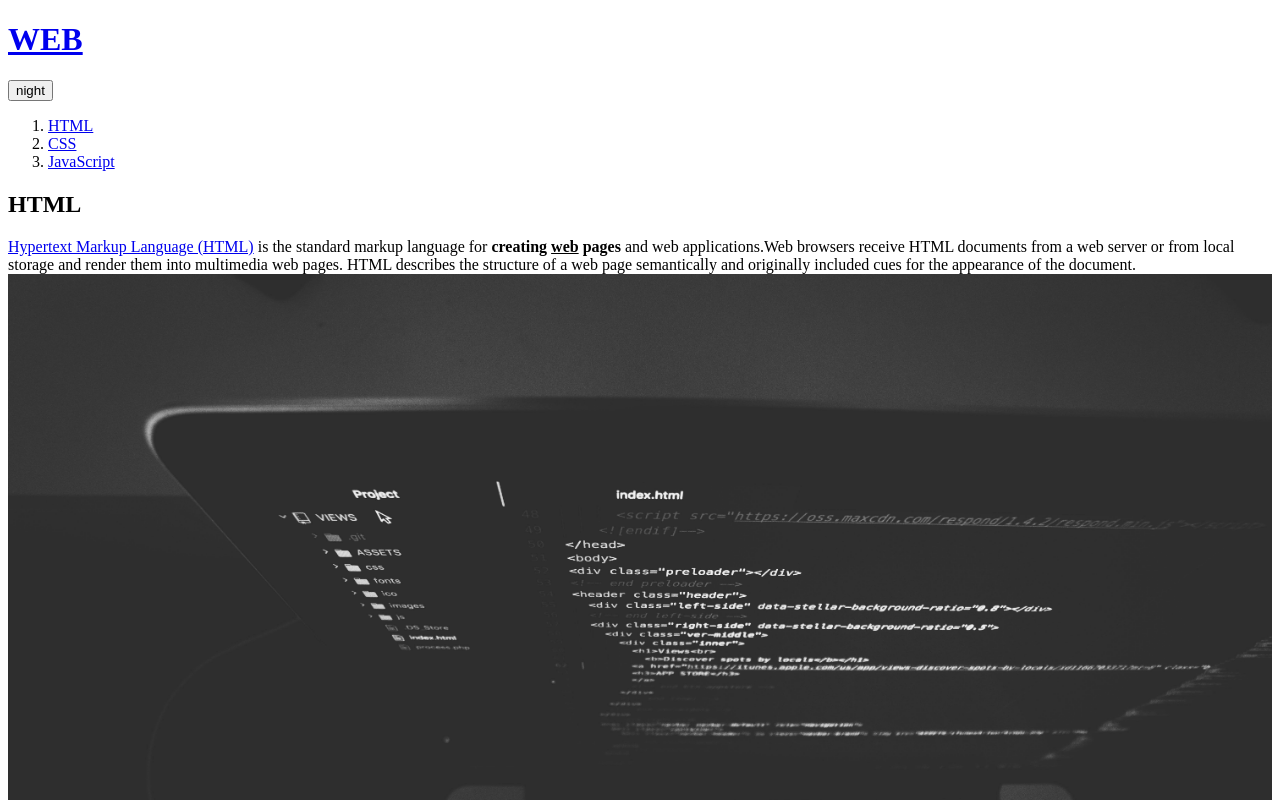
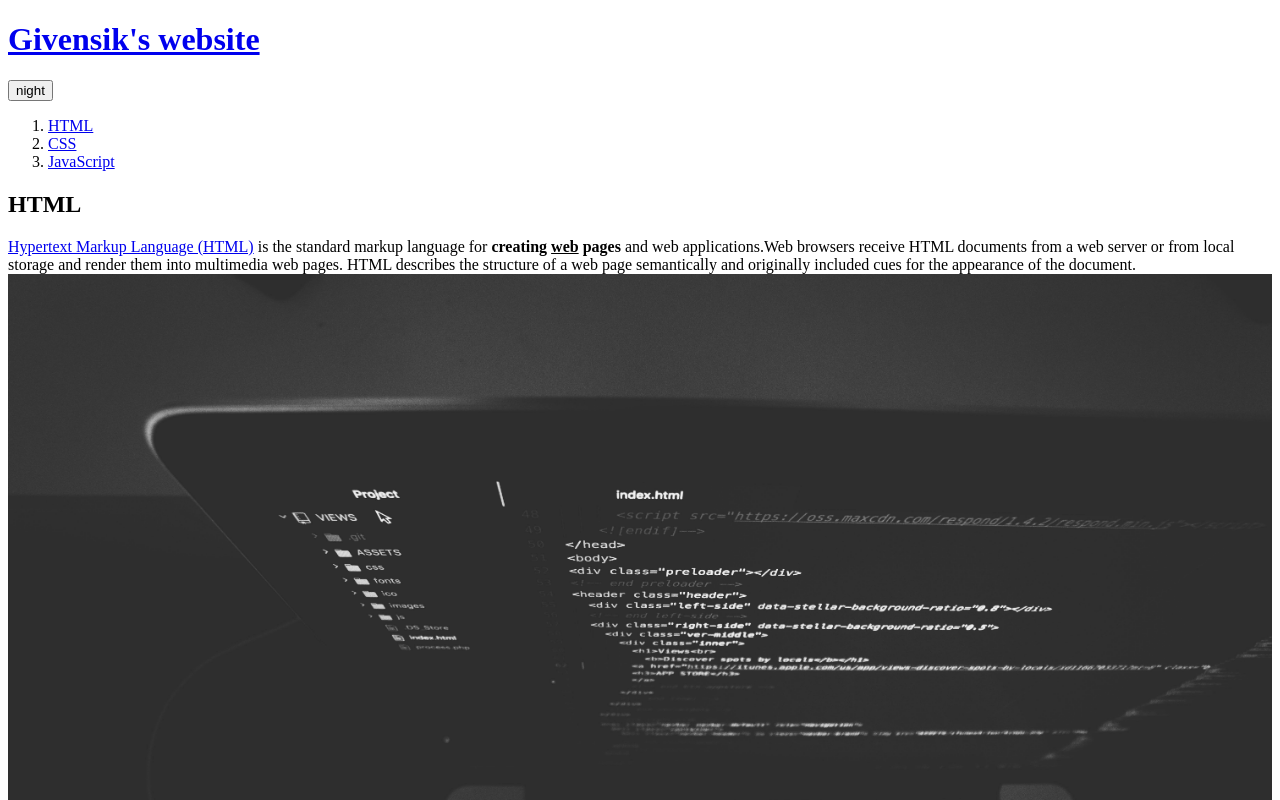
Before and after one commit to givensik/web1, a plain HTML site: page 1.html in a window 1280 px wide. Shown: the top 800 px of the page. Drawn offline with nearby package versions, Linux system fonts and the light colour scheme.

Commit message:
change 1.html title

```diff
--- a/1.html
+++ b/1.html
@@ -7,7 +7,7 @@
   <script src="colors.js"></script>
 </head>
 <body>
-  <h1><a href="index.html">WEB</a></h1>
+  <h1><a href="index.html">Givensik's website</a></h1>
   <input id="night_day" type="button" value="night" onclick="
     nightDayHandler(this);
   ">
```
